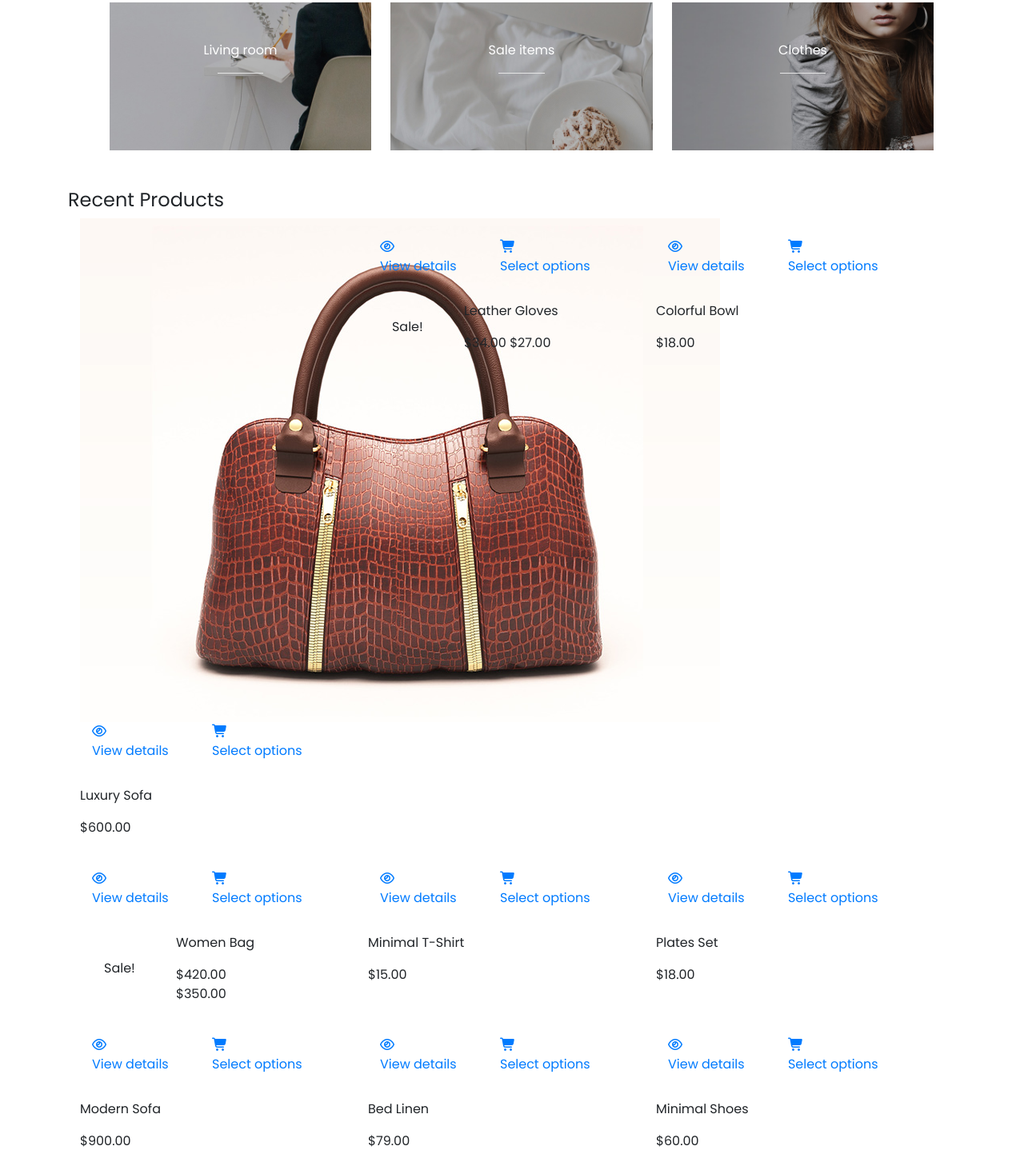
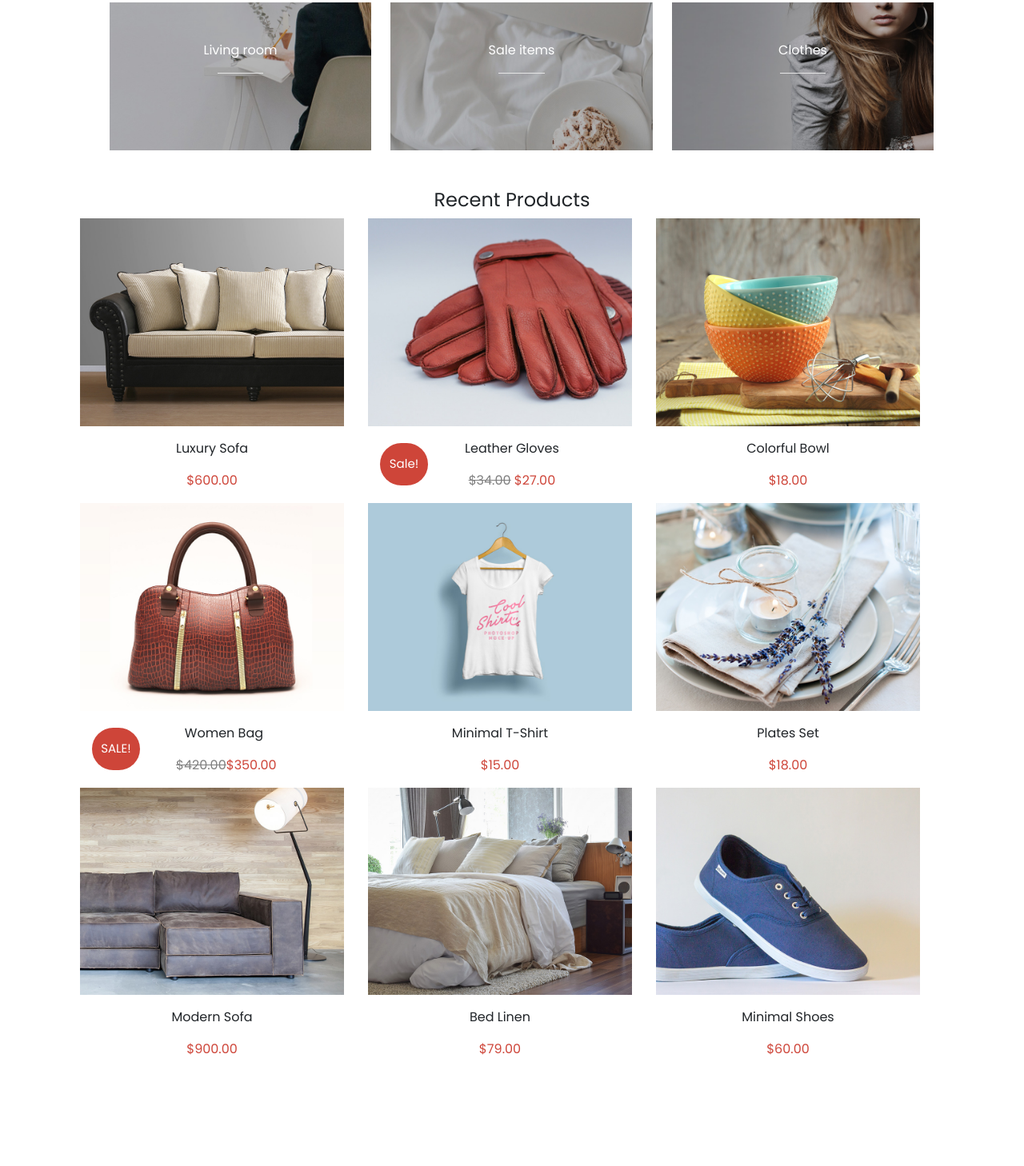
Before and after one commit to keeper-tech-Malo/cs_emporium_js_16, a website: page index.html in a window 1280 px wide. Shown: the part 831-2289 px from the top of the page at 80% size. After the commit the page ends 2219 px from the top, so only its background shows below. Drawn offline with nearby package versions, Linux system fonts and the light colour scheme.

Commit message:
fin de la section recent produit

```diff
--- a/index.html
+++ b/index.html
@@ -120,8 +120,8 @@
         <div class="row container">
             <div class="col-lg-4">
                 <div class="image-pro">
-                    <img src="public/img/products_mini/product-bag.jpg" alt="">
-                    <div class="cache row container">
+                    <img src="public/img/products_mini/product-luxry-sofa.jpg" alt="">
+                    <div class="disparait row container">
                         <a href="#" class="col">
                             <i class="far fa-eye "></i>
                             <p>View details</p>
@@ -139,8 +139,8 @@
             </div>
             <div class="col-lg-4">
                 <div class="image-pro">
-                    <img src="public/images/products_mini/product-gloves.jpg" alt="">
-                    <div class="cache row container">
+                    <img src="public/img/products_mini/product-gloves.jpg" alt="">
+                    <div class="disparait row container">
                         <a href="#" class="col">
                             <i class="far fa-eye "></i>
                             <p>View details</p>
@@ -152,12 +152,12 @@
                     </div>
                 </div>
                 <div class="row my-3 align-items-center">
-                    <span class="offset-1 sale col-lg-2">Sale!</span>
+                    <span class="offset-1  col-lg-2 sale ">Sale!</span>
                     <div class="offset-1 col-lg-5">
                         <p>Leather Gloves</p>
                         <div>
                             <span class="barre">$34.00</span>
-                            <span class="prix">$27.00</span>
+                            <span class="prix text-red">$27.00</span>
                         </div>
                     </div>
                 </div>
@@ -166,9 +166,9 @@
 
             <div class="col-lg-4">
                 <div class="image-pro">
-                    <img src="public/images/products_mini/product-cups.jpg" alt="">
-                    <div class="cache row container">
-                        <a href="#" class="col">
+                    <img src="public/img/products_mini/product-cups.jpg" alt="">
+                    <div class="disparait row container">
+                        <a href="#" class="col ">
                             <i class="far fa-eye "></i>
                             <p>View details</p>
                         </a>
@@ -187,8 +187,8 @@
 
             <div class="col-lg-4">
                 <div class="image-pro">
-                    <img src="public/images/products_mini/product-bag.jpg" alt="">
-                    <div class="cache row container">
+                    <img src="public/img/products_mini/product-bag.jpg" alt="">
+                    <div class="disparait row container">
                         <a href="#" class="col">
                             <i class="far fa-eye "></i>
                             <p>View details</p>
@@ -200,10 +200,10 @@
                     </div>
                 </div>
                 <div class="row my-3 align-items-center">
-                    <span class="offset-1 sale col-lg-2">Sale!</span>
+                    <span class="offset-1 col-lg-2 sale ">SALE!</span>
                     <div class="offset-1 col-lg-5">
                         <p>Women Bag</p>
-                        <div>
+                        <div class="d-flex">
                             <span class="barre">$420.00</span>
                             <span class="prix">$350.00</span>
                         </div>
@@ -214,8 +214,8 @@
 
             <div class="col-lg-4">
                 <div class="image-pro">
-                    <img src="public/images/products_mini/product-tshitr.jpg" alt="">
-                    <div class="cache row container">
+                    <img src="public/img/products_mini/product-tshitr.jpg" alt="">
+                    <div class="disparait row container">
                         <a href="#" class="col">
                             <i class="far fa-eye "></i>
                             <p>View details</p>
@@ -234,8 +234,8 @@
 
             <div class="col-lg-4">
                 <div class="image-pro">
-                    <img src="public/images/products_mini/product-plates.jpg" alt="">
-                    <div class="cache row container">
+                    <img src="public/img/products_mini/product-plates.jpg" alt="">
+                    <div class="disparait row container">
                         <a href="#" class="col">
                             <i class="far fa-eye "></i>
                             <p>View details</p>
@@ -256,8 +256,8 @@
 
             <div class="col-lg-4">
                 <div class="image-pro">
-                    <img src="public/images/products_mini/product-modern-sofa.jpg" alt="">
-                    <div class="cache row container">
+                    <img src="public/img/products_mini/product-modern-sofa.jpg" alt="">
+                    <div class="disparait row container">
                         <a href="#" class="col">
                             <i class="far fa-eye "></i>
                             <p>View details</p>
@@ -276,8 +276,8 @@
 
             <div class="col-lg-4">
                 <div class="image-pro">
-                    <img src="public/images/products_mini/product-bed.jpg" alt="">
-                    <div class="cache row container">
+                    <img src="public/img/products_mini/product-bed.jpg" alt="">
+                    <div class="disparait row container">
                         <a href="#" class="col">
                             <i class="far fa-eye "></i>
                             <p>View details</p>
@@ -296,8 +296,8 @@
 
             <div class="col-lg-4">
                 <div class="image-pro">
-                    <img src="public/images/products_mini/product-shoes.jpg" alt="">
-                    <div class="cache row container">
+                    <img src="public/img/products_mini/product-shoes.jpg" alt="">
+                    <div class="disparait row container">
                         <a href="#" class="col">
                             <i class="far fa-eye "></i>
                             <p>View details</p>
--- a/src/sass/_variables.scss
+++ b/src/sass/_variables.scss
@@ -1 +1 @@
-$theme-colors: ("noir" : #000, "gris" : #F3F3F3,  "red" : rgb(189, 88, 78));
+$theme-colors: ("noir" : #000, "gris" : #F3F3F3,  "red" : rgb(206, 69, 57));
--- a/src/sass/modules/_section.scss
+++ b/src/sass/modules/_section.scss
@@ -101,3 +101,65 @@
         }
     }
 }
+#recent{
+    text-align: center;
+    h4{
+        font-family: 'tous';
+
+    }
+    .image-pro{
+        overflow: hidden;
+        img{
+            width: 100%;
+            transition: ease 1s;
+
+        }
+        &:hover{
+            img{
+                transform: scale(1.2);
+            }
+            .disparait{
+                opacity: 0.7;
+                a{
+                    padding-bottom: 10px;
+                }
+            }
+        }
+        .disparait{
+            position: absolute;
+            bottom: 98px;
+            z-index: 3;
+            opacity: 0;
+            transition: 1s ease;
+            a{
+                color: white;
+                padding-top: 20px;
+                padding-bottom: 0px;
+                transition: 1s ease;
+            }
+            a:first-child{
+                background-color: red;
+            }
+            a:last-child{
+                background-color: black;
+            }
+        }
+    }
+    .barre{
+        text-decoration: line-through;
+        color: gray;
+    }
+    .prix{
+        text-decoration: none;
+        color: rgb(206, 69, 57);
+
+    }
+    .sale{
+        background-color: rgb(206, 69, 57);
+        color: white;
+        text-align: center;
+        font-size: 15px;
+        border-radius: 50px;
+        padding: 15px 3px;
+    }
+}
```
Also changed, not shown: public/css/app.css.
